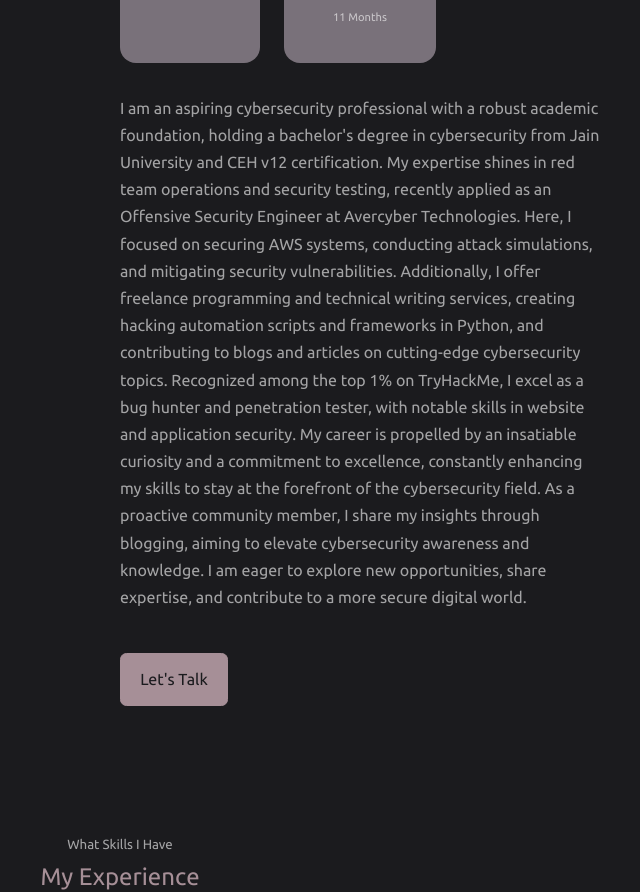
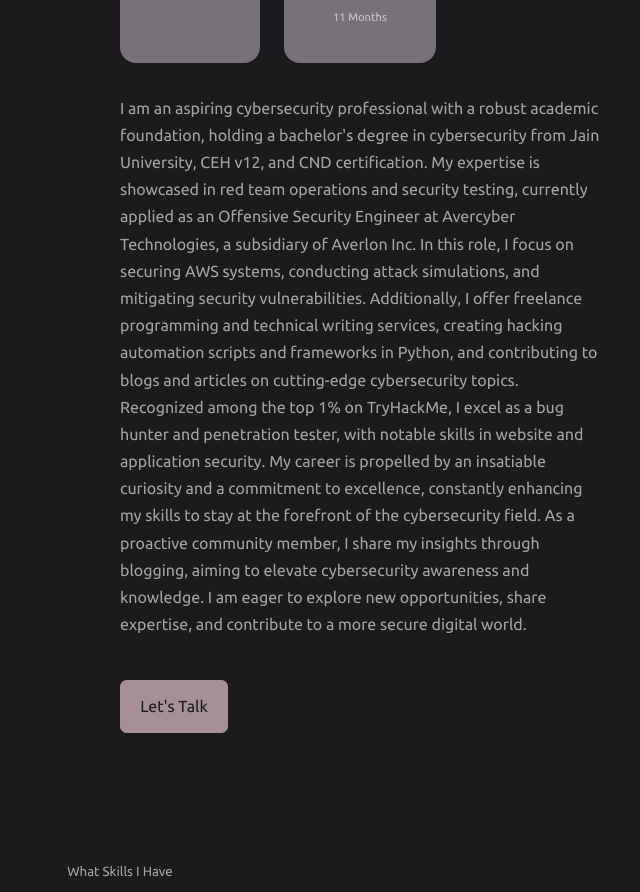
Before and after one commit to morpheuslord/morpheuslord, a React (Create React App) app: page / in a window 1280 px wide. Shown: the part 1385-2277 px from the top of the page, without its empty margins (520-1160 px from the left). Built offline with nearby package versions, Linux system fonts and the light colour scheme.

Commit message:
Update About.jsx

```diff
--- a/src/components/about/About.jsx
+++ b/src/components/about/About.jsx
@@ -51,7 +51,7 @@ const About = () => {
                     </div>
 
                     <p>
-                        I am an aspiring cybersecurity professional with a robust academic foundation, holding a bachelor's degree in cybersecurity from Jain University and CEH v12 certification. My expertise shines in red team operations and security testing, recently applied as an Offensive Security Engineer at Avercyber Technologies. Here, I focused on securing AWS systems, conducting attack simulations, and mitigating security vulnerabilities. Additionally, I offer freelance programming and technical writing services, creating hacking automation scripts and frameworks in Python, and contributing to blogs and articles on cutting-edge cybersecurity topics. Recognized among the top 1% on TryHackMe, I excel as a bug hunter and penetration tester, with notable skills in website and application security. My career is propelled by an insatiable curiosity and a commitment to excellence, constantly enhancing my skills to stay at the forefront of the cybersecurity field. As a proactive community member, I share my insights through blogging, aiming to elevate cybersecurity awareness and knowledge. I am eager to explore new opportunities, share expertise, and contribute to a more secure digital world.
+                        I am an aspiring cybersecurity professional with a robust academic foundation, holding a bachelor's degree in cybersecurity from Jain University, CEH v12, and CND certification. My expertise is showcased in red team operations and security testing, currently applied as an Offensive Security Engineer at Avercyber Technologies, a subsidiary of Averlon Inc. In this role, I focus on securing AWS systems, conducting attack simulations, and mitigating security vulnerabilities. Additionally, I offer freelance programming and technical writing services, creating hacking automation scripts and frameworks in Python, and contributing to blogs and articles on cutting-edge cybersecurity topics. Recognized among the top 1% on TryHackMe, I excel as a bug hunter and penetration tester, with notable skills in website and application security. My career is propelled by an insatiable curiosity and a commitment to excellence, constantly enhancing my skills to stay at the forefront of the cybersecurity field. As a proactive community member, I share my insights through blogging, aiming to elevate cybersecurity awareness and knowledge. I am eager to explore new opportunities, share expertise, and contribute to a more secure digital world.
                     </p>
 
                     <a href="#contact" className='btn btn-primary'>Let's Talk</a>
```
